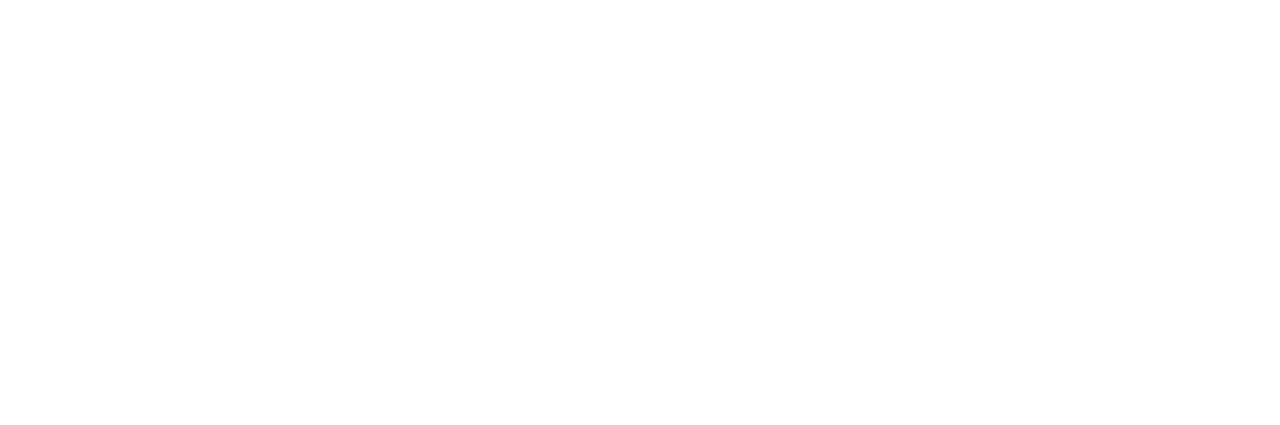
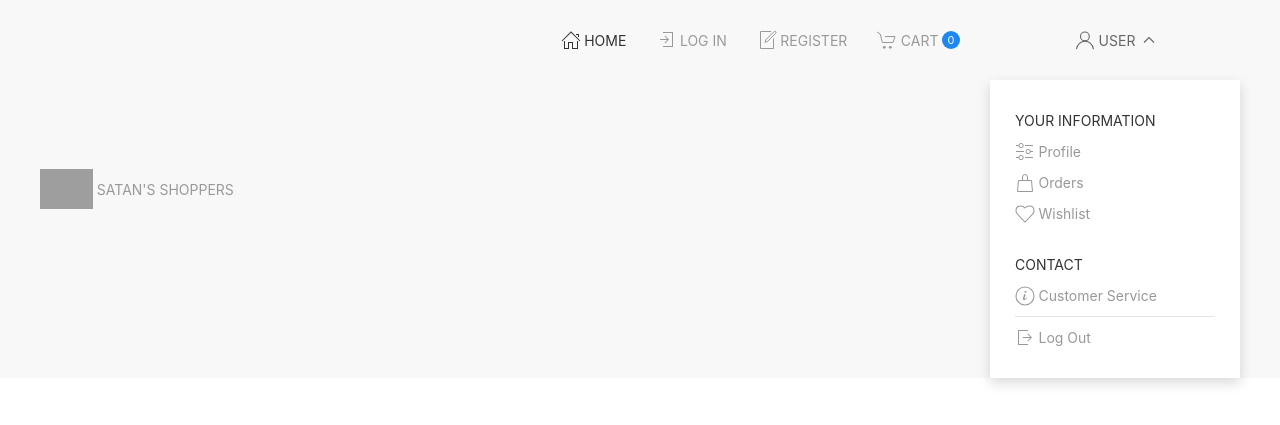
Before and after one commit to sleepyniki/satans-shoppers, a PHP site: page / in a window 1280 px wide. Before the commit the part shown is empty. Shown: the top 425 px of the page. Run offline with PHP 8.4, Linux system fonts and the light colour scheme; some libraries are stand-ins or nearby versions; grey boxes are pictures that could not be loaded.

Commit message:
Change head.inc.php and foot.inc.php to create a basic bar

```diff
--- a/dev/index.php
+++ b/dev/index.php
@@ -0,0 +1,4 @@
+<?php
+include_once("templates/head.inc.php");
+include_once("templates/foot.inc.php");
+?>
--- a/dev/templates/foot.inc.php
+++ b/dev/templates/foot.inc.php
@@ -0,0 +1,5 @@
+   <script src="js/uikit.min.js"></script>
+   <script src="js/uikit-icons.min.js"></script>
+</body>
+</html>
+<?php
--- a/dev/templates/head.inc.php
+++ b/dev/templates/head.inc.php
@@ -2,7 +2,6 @@
 $servername = "localhost";
 $username = "root";
 $password = "";
-
 try {
   $conn = new PDO("mysql:host=$servername;dbname=satans-shoppers", $username, $password);
   // set the PDO error mode to exception
@@ -11,14 +10,12 @@ try {
   echo "Connection failed: " . $e->getMessage();
 }
 ?>
-<!DOCTYPE html>
-<html lang="nl">
-
+<!DOCTYPE.php>
 <head>
    <meta charset="UTF-8">
    <meta name="viewport" content="width=device-width, initial-scale=1.0">
 
-   <title>Webshop De Witte Kip</title>
+   <title>Satan's Shoppers</title>
 
    <link rel="apple-touch-icon" sizes="180x180" href="img/apple-touch-icon.png">
    <link rel="icon" type="image/png" sizes="32x32" href="img/favicon-32x32.png">
@@ -34,55 +31,46 @@ try {
    <nav class="uk-navbar-container">
       <div class="uk-container">
          <div uk-navbar>
-
             <div class="uk-navbar-left">
                <ul class="uk-navbar-nav">
                   <li>
                      <a href="/">
                         <img class="logo" src="img/logo4.png" alt="Webshop Het Witte Kippetje"
                            title="Webshop Het Witte Kippetje" />
-                        Het Witte Kippetje
+                       Satan's Shoppers
                      </a>
                   </li>
                </ul>
             </div>
-
             <div class="uk-navbar-right">
-
                <ul class="uk-navbar-nav">
                   <li class="uk-active"><a href="/"><span uk-icon="icon: home"></span>Home</a></li>
-                  <li><a href="login.html"><span uk-icon="icon: sign-in"></span>Inloggen</a></li>
-                  <li><a href="register.html"><span uk-icon="icon: file-edit"></span>Registreren</a></li>
+                  <li><a href="login.php"><span uk-icon="icon: sign-in"></span>Log In</a></li>
+                  <li><a href="register.php"><span uk-icon="icon: file-edit"></span>Register</a></li>
                   <li>
-                     <a href="cart.html">
+                     <a href="cart.php">
                         <span uk-icon="icon: cart"></span>
-                        Winkelwagen
+                        Cart
                         <span id="cart_amount_indicator" class="uk-badge">0</span>
                      </a>
                   </li>
                   <li>
-                     <a href="#"><span uk-icon="icon: user"></span>Welkom Johan <span uk-navbar-parent-icon></span></a>
+                     <a href="#"><span uk-icon="icon: user"></span>User<span uk-navbar-parent-icon></span></a>
                      <div class="uk-navbar-dropdown">
                         <ul class="uk-nav uk-navbar-dropdown-nav">
-                           <li class="uk-nav-header">Uw gegevens</li>
-                           <li><a href="#"><span uk-icon="icon: settings"></span>Profiel</a></li>
-                           <li><a href="#"><span uk-icon="icon: bag"></span>Bestellingen</a></li>
-                           <li><a href="#"><span uk-icon="icon: credit-card"></span>Facturen</a></li>
-                           <li><a href="#"><span uk-icon="icon: refresh"></span>Retouren</a></li>
-                           <li><a href="#"><span uk-icon="icon: heart"></span>Wensenlijst</a></li>
+                           <li class="uk-nav-header">Your Information</li>
+                           <li><a href="#"><span uk-icon="icon: settings"></span>Profile</a></li>
+                           <li><a href="#"><span uk-icon="icon: bag"></span>Orders</a></li>
+                           <li><a href="#"><span uk-icon="icon: heart"></span>Wishlist</a></li>
                            <li class="uk-nav-header">Contact</li>
-                           <li><a href="#"><span uk-icon="icon: info"></span>Klantenservice</a></li>
+                           <li><a href="#"><span uk-icon="icon: info"></span>Customer Service</a></li>
                            <li class="uk-nav-divider"></li>
-                           <li><a href="#"><span uk-icon="icon: sign-out"></span>Uitloggen</a></li>
+                           <li><a href="#"><span uk-icon="icon: sign-out"></span>Log Out</a></li>
                         </ul>
                      </div>
                   </li>
                </ul>
-
             </div>
          </div>
       </div>
    </nav>
-
-
-<?php
```
Also changed, not shown: 1 other file.
